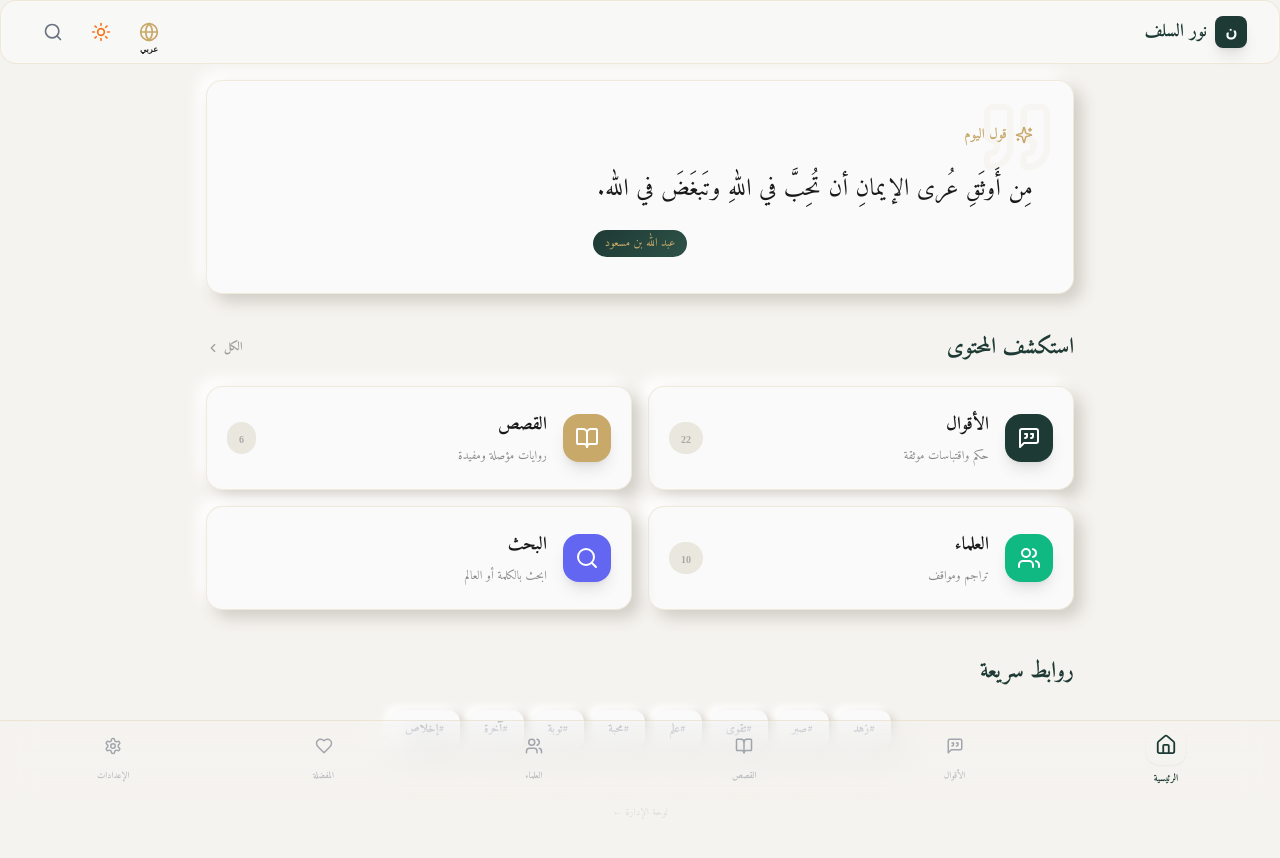
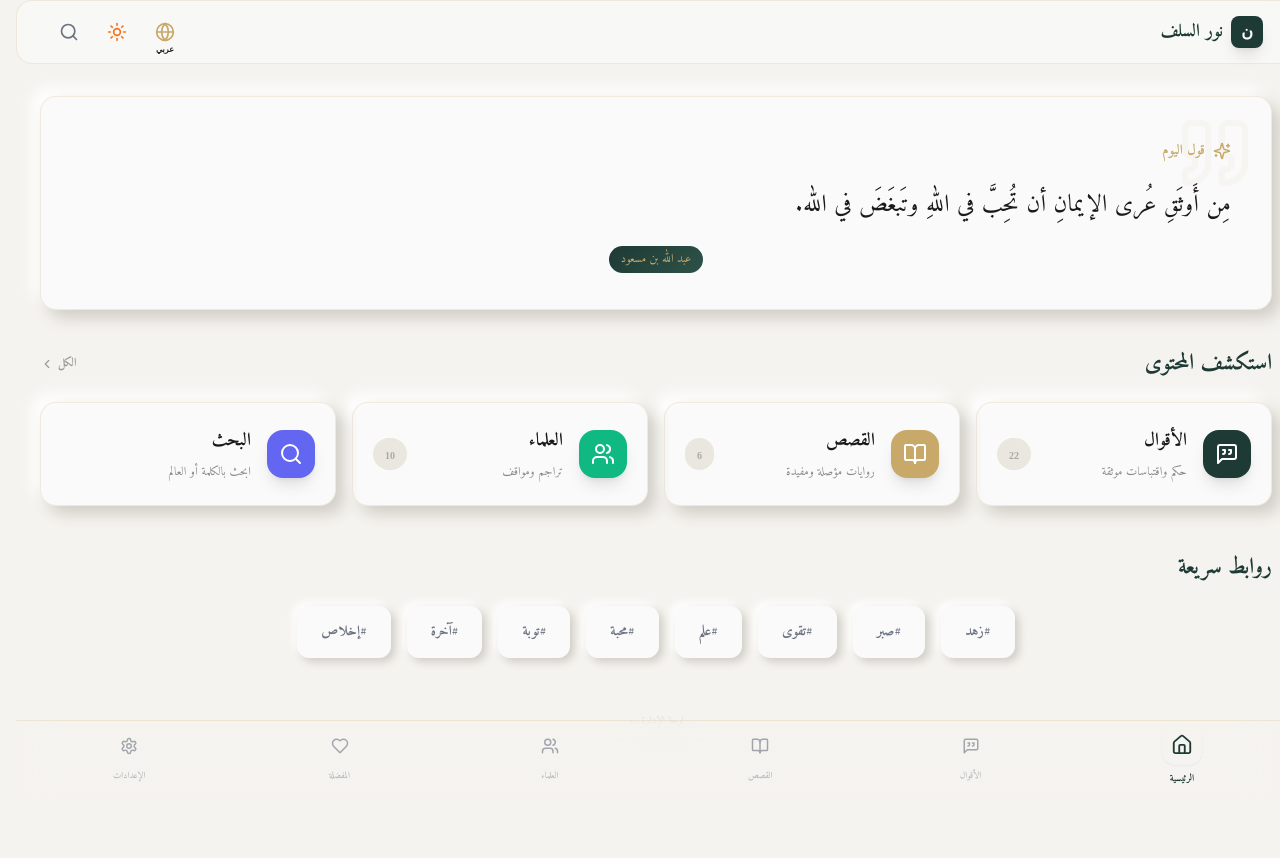
Before and after one commit to ibrahimcowke/AQWAAL-SALAF, a React (Vite) app: page / in a window 1280 px wide. Shown: the top 858 px of the page. Built offline with nearby package versions, Linux system fonts and the light colour scheme; a web font is replaced by a local one.

Commit message:
Universal Responsiveness: Desktop & Tablet Optimized Grids, Page Container Max-Width Refinement

```diff
--- a/src/index.css
+++ b/src/index.css
@@ -240,11 +240,24 @@ body {
   -webkit-backdrop-filter: blur(16px);
   border-top: 1px solid rgba(200, 169, 106, 0.2);
   box-shadow: 0 -4px 20px rgba(30, 58, 52, 0.08);
+  width: 100%;
 }
 
 .dark .glass-bottom-nav {
   background: rgba(14, 31, 27, 0.92);
   border-top: 1px solid rgba(200, 169, 106, 0.15);
+}
+
+@media (min-width: 768px) {
+  .glass-bottom-nav {
+    max-width: 500px;
+    left: 50% !important;
+    transform: translateX(-50%);
+    border: 1px solid rgba(200, 169, 106, 0.2);
+    border-radius: 999px;
+    bottom: 1.5rem;
+    height: 4.5rem;
+  }
 }
 
 /* ═══════════════════════════════════════════
@@ -420,9 +433,17 @@ body {
    UTILITY OVERRIDES
 ═══════════════════════════════════════════ */
 .page-container {
-  max-width: 900px;
+  width: 100%;
+  max-width: 1280px;
   margin: 0 auto;
-  padding: 1rem 1rem 5rem 1rem;
+  padding: 1rem 1.5rem 6.5rem 1.5rem;
+}
+
+@media (min-width: 1024px) {
+  .page-container {
+    padding-top: 2rem;
+    padding-bottom: 8rem;
+  }
 }
 
 .section-title {
--- a/src/pages/Aqwaal.tsx
+++ b/src/pages/Aqwaal.tsx
@@ -67,9 +67,9 @@ export default function Aqwaal() {
       )}
 
       {/* Cards */}
-      <div className="space-y-4">
+      <div className="grid grid-cols-1 md:grid-cols-2 lg:grid-cols-3 gap-6 items-start">
         {filtered.length === 0 ? (
-          <div className="text-center py-16 arabic-text" style={{ color: 'var(--color-text-muted)' }}>
+          <div className="col-span-full text-center py-16 arabic-text" style={{ color: 'var(--color-text-muted)' }}>
             لم يُعثر على نتائج
           </div>
         ) : (
--- a/src/pages/Home.tsx
+++ b/src/pages/Home.tsx
@@ -85,7 +85,7 @@ export default function Home() {
             variants={container}
             initial="hidden"
             animate="show"
-            className="grid grid-cols-1 md:grid-cols-2 gap-4"
+            className="grid grid-cols-1 sm:grid-cols-2 lg:grid-cols-4 gap-4"
         >
           {categories.map((cat) => (
             <motion.div key={cat.id} variants={item}>
@@ -120,12 +120,12 @@ export default function Home() {
       {/* Quick Links / Tags */}
       <section>
         <h2 className="section-title text-xl mb-6">{t('quick_links')}</h2>
-        <div className="flex flex-wrap gap-2 justify-center">
+        <div className="flex flex-wrap gap-2 md:gap-4 justify-center max-w-4xl mx-auto">
           {['زهد', 'صبر', 'تقوى', 'علم', 'محبة', 'توبة', 'آخرة', 'إخلاص'].map((tag) => (
             <Link
               key={tag}
               to={`/aqwaal?tag=${tag}`}
-              className="neu-btn px-4 py-2 rounded-2xl arabic-text font-bold text-xs hover:scale-105 transition-transform"
+              className="neu-btn px-6 py-3 rounded-2xl arabic-text font-bold text-sm hover:scale-105 transition-transform"
               style={{ color: 'var(--color-text-muted)' }}
             >
               #{tag}
--- a/src/pages/Qisas.tsx
+++ b/src/pages/Qisas.tsx
@@ -32,7 +32,7 @@ export default function Qisas() {
         </div>
       </div>
 
-      <div className="grid gap-6">
+      <div className="grid gap-6 grid-cols-1 md:grid-cols-2">
         {filtered.map((qissa, i) => (
           <motion.div
             key={qissa.id}
--- a/src/pages/Scholars.tsx
+++ b/src/pages/Scholars.tsx
@@ -56,7 +56,7 @@ export default function Scholars() {
         </div>
       </div>
 
-      <div className="grid gap-4 md:grid-cols-2">
+      <div className="grid gap-6 grid-cols-1 md:grid-cols-2 lg:grid-cols-3">
         {filtered.map((scholar, i) => (
           <motion.div
             key={scholar.id}
```
